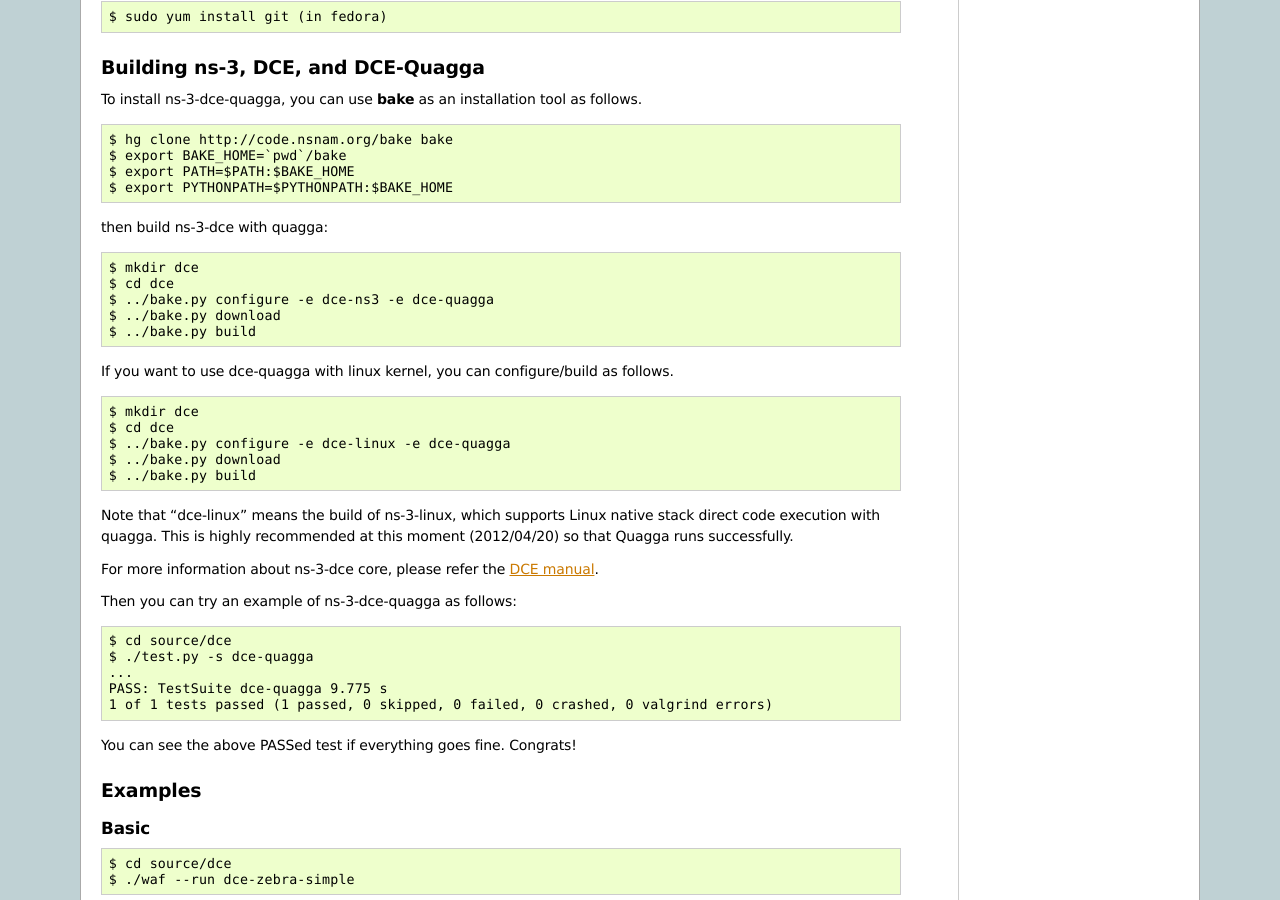
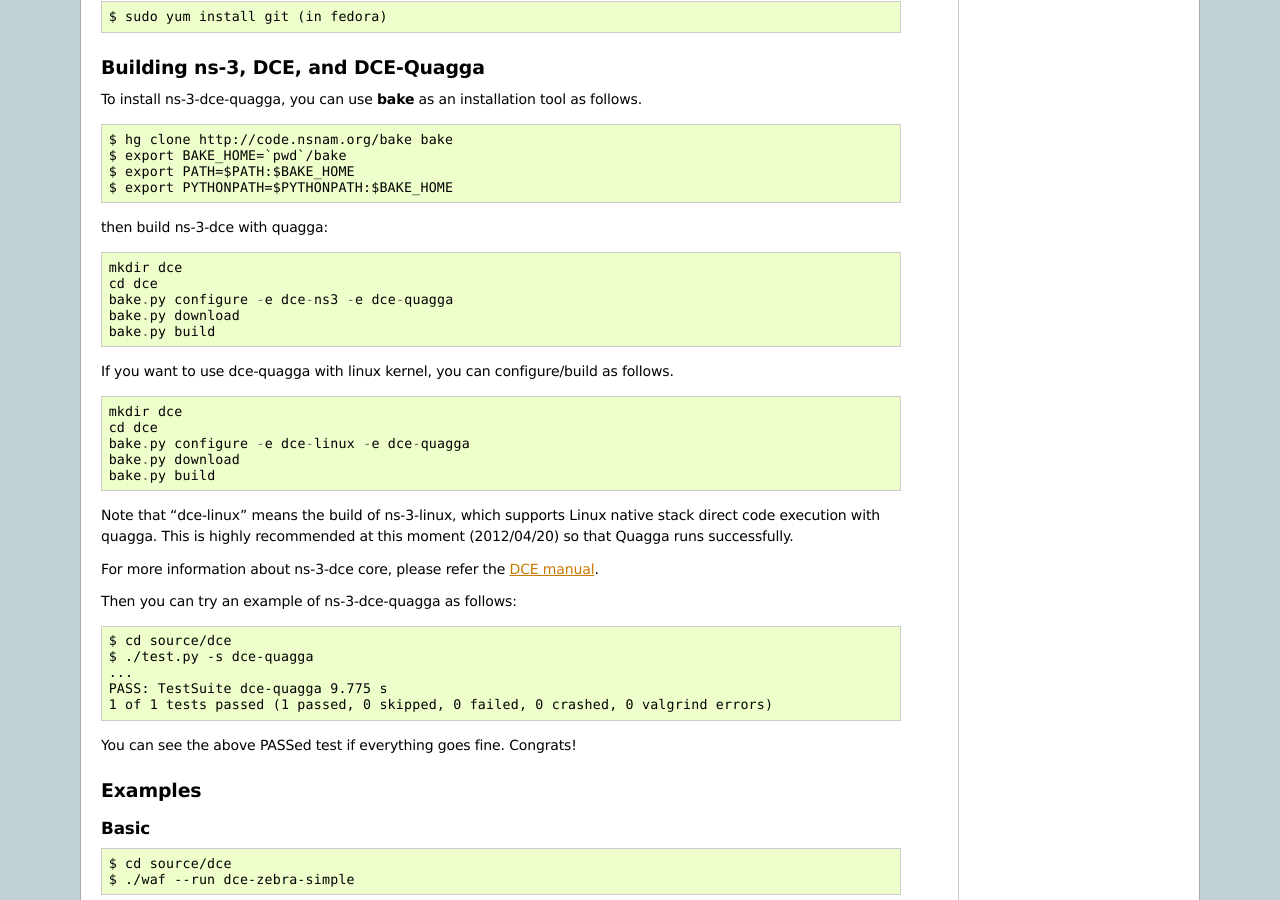
Before and after one commit to direct-code-execution/ns-3-dce-quagga, a Sphinx documentation site: the page built from doc/source/getting-started.rst, in a window 1280 px wide and 900 px high, scrolled down 826 px. Built offline with Sphinx 7.4.7, drawn with Linux system fonts in a browser that asks for light colours.

```diff
--- a/doc/source/getting-started.rst
+++ b/doc/source/getting-started.rst
@@ -76,21 +76,21 @@ then build ns-3-dce with quagga:
 
 ::
 
-  $ mkdir dce
-  $ cd dce
-  $ ../bake.py configure -e dce-ns3 -e dce-quagga
-  $ ../bake.py download
-  $ ../bake.py build
+  mkdir dce
+  cd dce
+  bake.py configure -e dce-ns3 -e dce-quagga
+  bake.py download
+  bake.py build
 
 If you want to use dce-quagga with linux kernel, you can configure/build as follows.
 
 ::
 
-  $ mkdir dce
-  $ cd dce
-  $ ../bake.py configure -e dce-linux -e dce-quagga
-  $ ../bake.py download
-  $ ../bake.py build
+  mkdir dce
+  cd dce
+  bake.py configure -e dce-linux -e dce-quagga
+  bake.py download
+  bake.py build
 
 Note that "dce-linux" means the build of ns-3-linux, which supports
 Linux native stack direct code execution with quagga. This is highly
```
